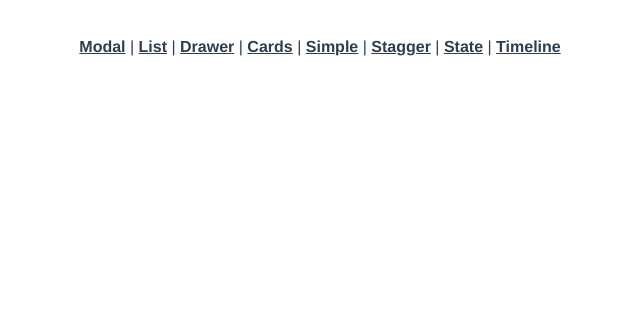
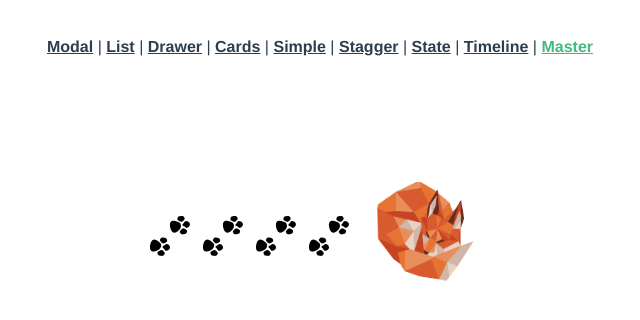
Before and after one commit to kasprzyk/animatingVue, a Vue app: page /master in a window 1280 px wide. Shown: the top 320 px of the page, without its empty margins (320-960 px from the left). Built offline with nearby package versions, Linux system fonts and the light colour scheme.

Commit message:
master view added

```diff
--- a/src/App.vue
+++ b/src/App.vue
@@ -8,7 +8,8 @@
       <router-link to="/simple">Simple</router-link> |
       <router-link to="/stagger">Stagger</router-link> |
       <router-link to="/state">State</router-link> |
-      <router-link to="/timeline">Timeline</router-link>
+      <router-link to="/timeline">Timeline</router-link> |
+      <router-link to="/master">Master</router-link>
     </div>
     <transition name="slide-fade" mode="out-in">
       <router-view />
--- a/src/router.js
+++ b/src/router.js
@@ -74,6 +74,15 @@ export default new Router({
       // which is lazy-loaded when the route is visited.
       component: () =>
         import(/* webpackChunkName: "list" */ './views/Timeline.vue')
+    },
+    {
+      path: '/master',
+      name: 'master',
+      // route level code-splitting
+      // this generates a separate chunk (about.[hash].js) for this route
+      // which is lazy-loaded when the route is visited.
+      component: () =>
+        import(/* webpackChunkName: "list" */ './views/Master.vue')
     }
   ]
 })
--- /dev/null
+++ b/src/views/Master.vue
@@ -0,0 +1,70 @@
+<template>
+  <div>
+    <div id="container">
+      <img class="paws first" src="../assets/paws.png" alt="fox-paws" />
+      <img class="paws second" src="../assets/paws.png" alt="fox-paws" />
+      <img class="paws third" src="../assets/paws.png" alt="fox-paws" />
+      <img class="paws fourth" src="../assets/paws.png" alt="fox-paws" />
+
+      <img id="fox" src="../assets/fox.png" alt="fox-logo" />
+    </div>
+  </div>
+</template>
+
+<script>
+import gsap from 'gsap'
+
+export default {
+  mounted() {
+    let tl = gsap.timeline()
+    tl.to('.first', {
+      opacity: 4,
+      scale: 1,
+      duration: 0.5,
+      ease: 'bounce.out'
+    })
+    tl.to(
+      '.second',
+      { opacity: 1, scale: 1, duration: 0.5, ease: 'bounce.out' },
+      '<.3'
+    )
+    tl.to(
+      '.third',
+      { opacity: 1, scale: 1, duration: 0.5, ease: 'bounce.out' },
+      '<.3'
+    )
+    tl.to(
+      '.fourth',
+      { opacity: 1, scale: 1, duration: 0.5, ease: 'bounce.out' },
+      '<.3'
+    )
+  }
+}
+</script>
+
+<style scoped>
+#container {
+  display: flex;
+  flex-direction: row;
+  justify-content: center;
+  margin-top: 5em;
+}
+
+#fox {
+  height: 8em;
+  width: 8em;
+}
+
+.paws {
+  transform: scale(0);
+  width: 2.5em;
+  height: 2.5em;
+  margin-top: 50px;
+  margin-right: 0.8em;
+  opacity: 0;
+}
+
+button {
+  margin-top: 5em;
+}
+</style>
```
